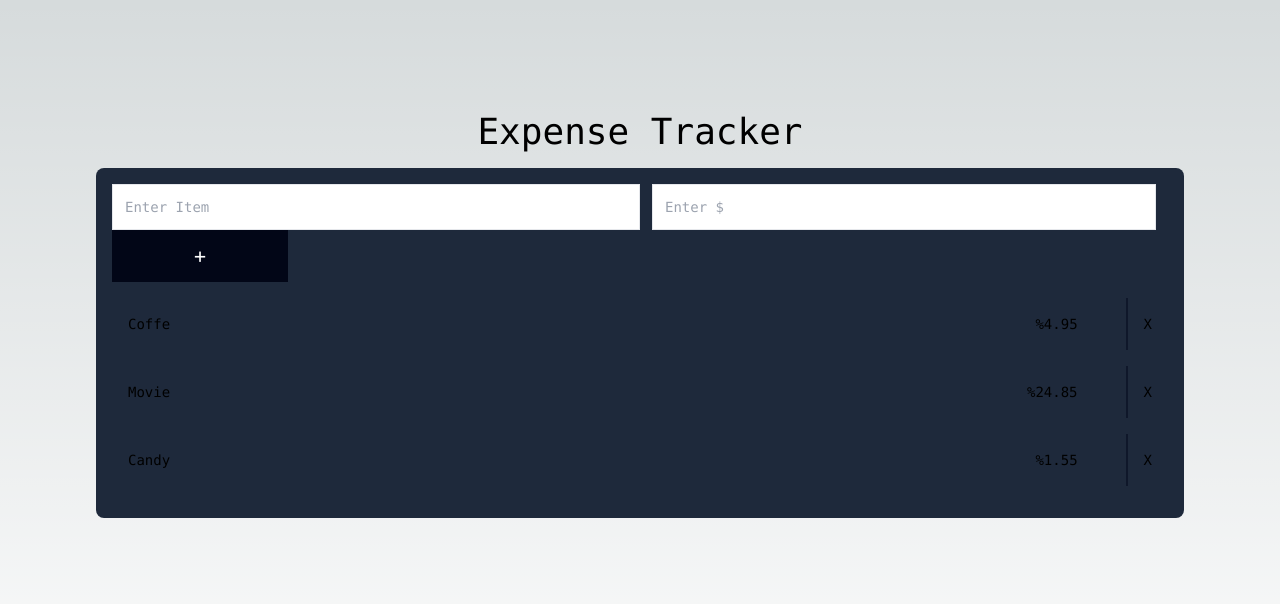
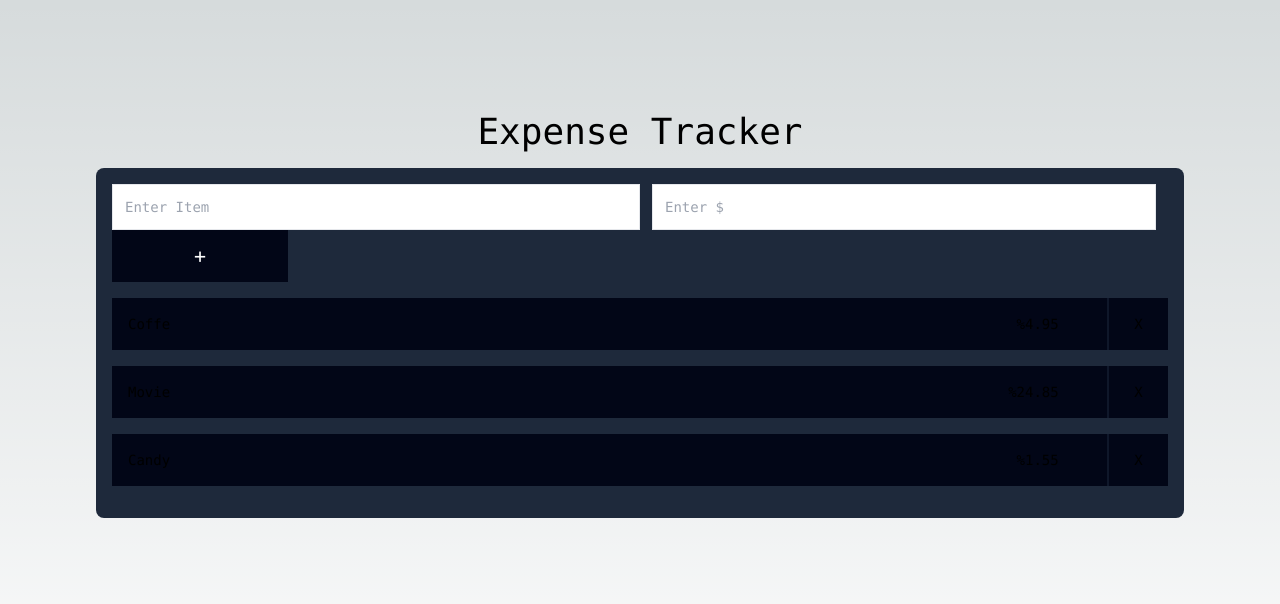
Before and after one commit to Juliandl88/expense-tracker, a Next.js app: page / in a window 1280 px wide. Shown: the top 604 px of the page. Built offline with nearby package versions, Linux system fonts and the light colour scheme.

Commit message:
formulario

```diff
--- a/app/page.js
+++ b/app/page.js
@@ -36,12 +36,12 @@ export default function Home() {
           </form>
           <ul>
             {items.map((item, id) => (
-              <li key={id} className="flex justify-between w-full my-4">
+              <li key={id} className="flex justify-between w-full my-4 bg-slate-950">
                 <div className="flex justify-between w-full p-4">
                   <span className="capitalize">{item.name}</span>
                   <span>%{item.price}</span>
                 </div>
-                <button className="p-4 ml-8 border-l-2 border-slate-900 hover:">X</button>
+                <button className="w-16 p-4 ml-8 border-l-2 border-slate-900 hover:bg-slate-900">X</button>
               </li>
             ))}
           </ul>
```
